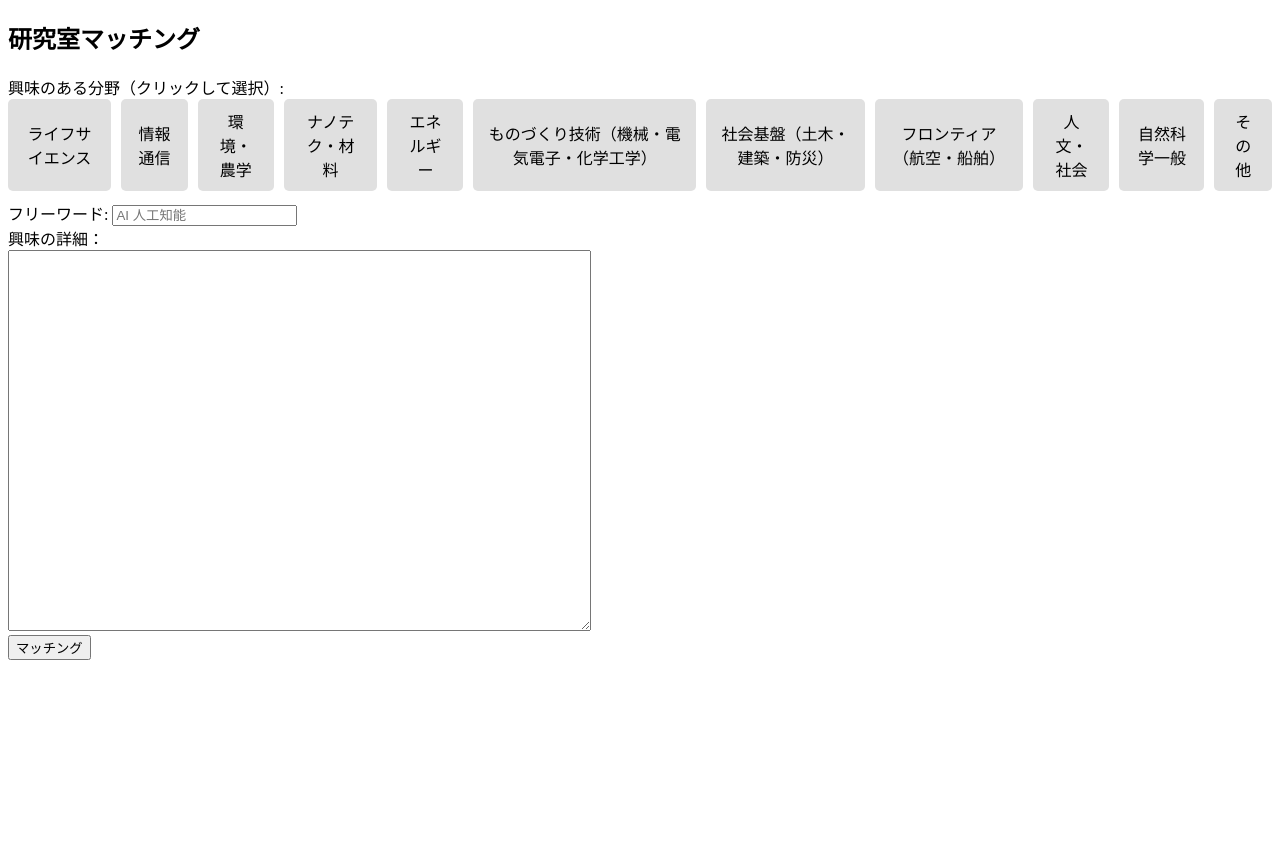
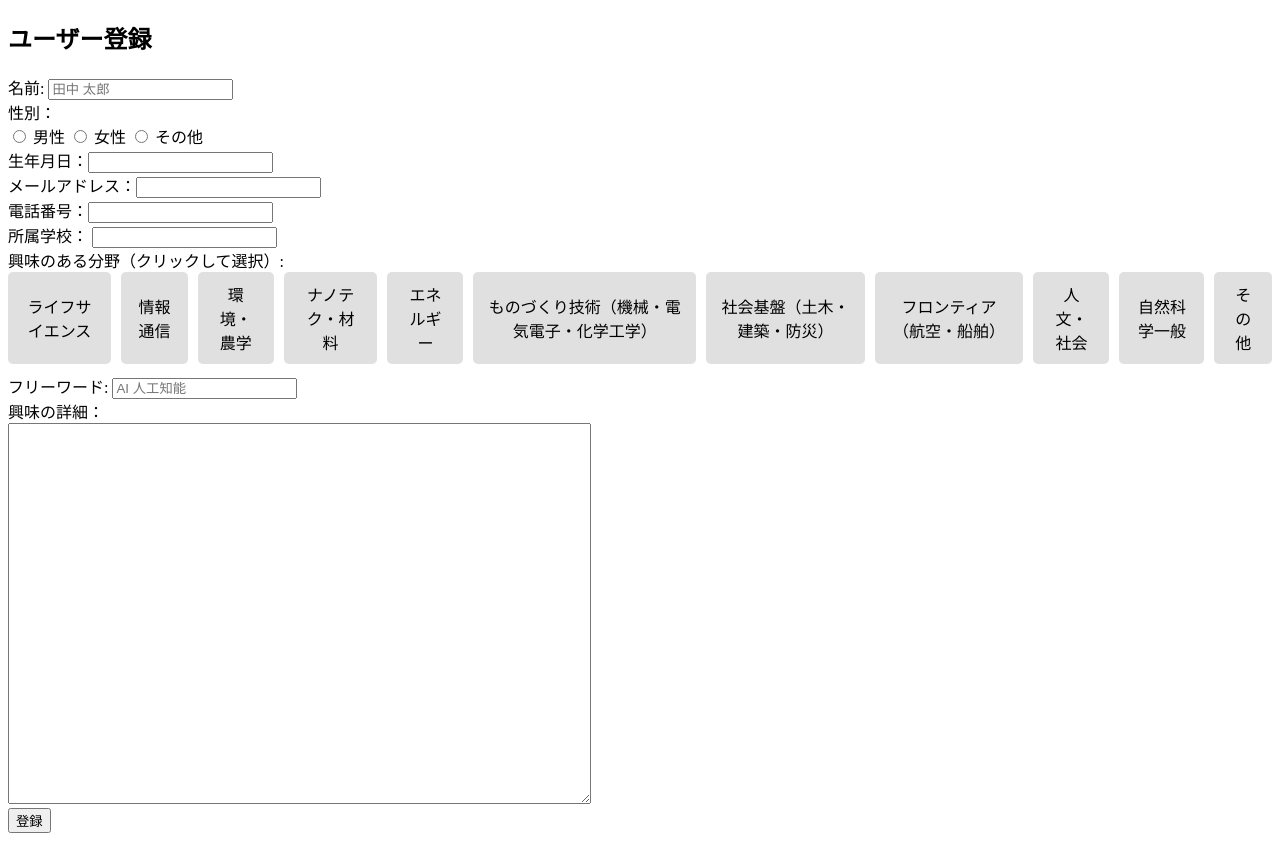
Before and after one commit to ta0ta0-star/curiosity_lab, a Flask app: page / in a window 1280 px wide. Before the commit the page ends 660 px from the top, so only its background shows below. Run offline with Flask 3, Linux system fonts and the light colour scheme.

Commit message:
Update register.html
コードの中身間違えていたので修正

```diff
--- a/templates/register.html
+++ b/templates/register.html
@@ -3,7 +3,7 @@
 <head>
     <meta charset="UTF-8">
     <meta name="viewport" content="width=device-width, initial-scale=1.0">
-    <title>研究室マッチング</title>
+    <title>ユーザー登録フォーム</title>
     <script src="https://code.jquery.com/jquery-3.6.0.min.js"></script>
     <style>
         .field-buttons{
@@ -19,7 +19,7 @@
             cursor: pointer;
             font-size: 16px;
         }
-        .field-button.active{
+        .field-button.selected{
             background-color: #007bff;
             color: white;
         }
@@ -46,13 +46,34 @@
         .tag-input-container{
         margin-top: 10px;
         }
-
-
     </style>
 </head>
 <body>
-    <h2>研究室マッチング</h2>
-    <form id="register-form">
+    <h2>ユーザー登録</h2>
+    <form method = "POST" id="register-form">
+        <!-- <p>名前</p> -->
+        <label for="name">名前:</label>
+        <input type="text" id="name" name="name" placeholder="田中 太郎" required><br>
+        <!-- <label for="first_name">名:</label>
+        <input type="text" id="first_name" name="first_name" placeholder="太郎" required><br> -->
+
+        <label for="gender">性別：</label><br>
+
+        <input type="radio" id="male" name="gender" value="男性" required>
+        <label for="male">男性</label>
+        <input type="radio" id="female" name="gender" value="女性" required>
+        <label for="female">女性</label>
+        <input type="radio" id="other" name="gender" value="その他" required>
+        <label for="other">その他</label><br>
+
+        <label>生年月日：<input type="text" id="birthday" name="birthday" required></label><br>
+
+        <label>メールアドレス：<input type="text" id="email" name="email" required></label><br>
+
+        <label>電話番号：<input type="text" id="phone_number" name="phone_number" required></label><br>
+
+        <label for="school">所属学校：</label>
+        <input type="text" id="school" name="school" rows="1" cols="15"><br>
 
         <label>興味のある分野（クリックして選択）:</label>
         <div class="field-buttons">
@@ -68,6 +89,8 @@
             <button type="button" class="field-button" data-field="NS" dcode="A1000">自然科学一般</button>
             <button type="button" class="field-button" data-field="Others" dcode="A9999">その他</button>
         </div>
+        <input type="hidden" id="selected-dname" name="dname">
+        <input type="hidden" id="selected-dcode" name="dcode">
 
         <div id="tags-LS" class="tag-container">
             <button type="button" class="tag" icode="A38010">植物栄養学</button>
@@ -501,7 +524,8 @@
             <button class="tag" icode="A99999">その他</button>
         </div>
 
-        <input type="hidden" id="interest" name="interest">
+        <input type="hidden" id="selected-iname" name="iname">
+        <input type="hidden" id="selected-icode" name="icode">
 
         <div class="tag-input-container">
             <label for="custom-tag">フリーワード:</label>
@@ -512,8 +536,10 @@
         <label for="interest-text">興味の詳細：</label><br>
         <textarea id="interest-text" name="interest-text" rows="25" cols="70"></textarea><br>
 
-        <button type="submit">マッチング</button>
+        <!-- <a href="/regist" role="button">登録</a> -->
+        <input type="submit" id="submit_button" value="登録">
     </form>
+    <!-- <a href="/" role="button">一覧に戻る</a> -->
 
     <p id="response-message"></p>
 
@@ -546,6 +572,7 @@
             $(".tag").click(function() {
                 let icode = $(this).attr("icode");
                 let iname = $(this).text().trim();
+                // let tagText = $(this).text();
                 if (selectedIcodes.has(icode)) {
                     selectedInames.delete(iname);
                     selectedIcodes.delete(icode);
@@ -587,6 +614,11 @@
                 $.post("/register", formData, function(response) {
                     $("#response-message").text(response.message);
                 });
+
+                //登録ボタンのクリック処理（フォーム送信）
+                $("#submit-button").click(function(){
+                    $("#register-form").submit();
+                });
             });
         });
     </script>
```
